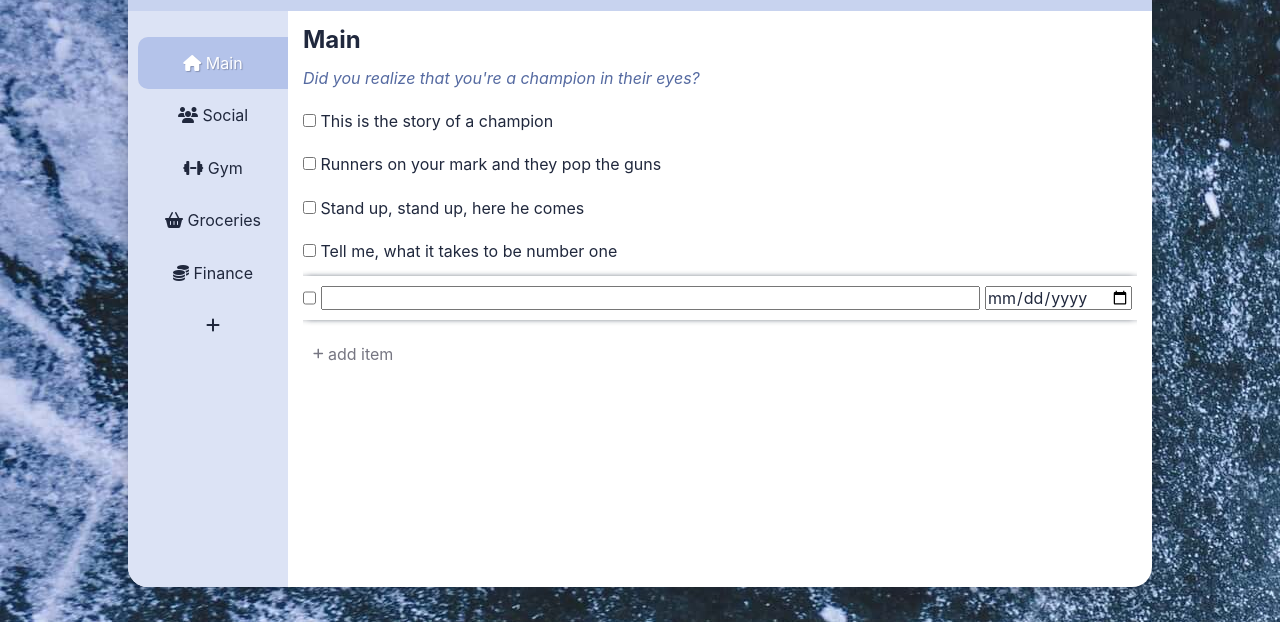
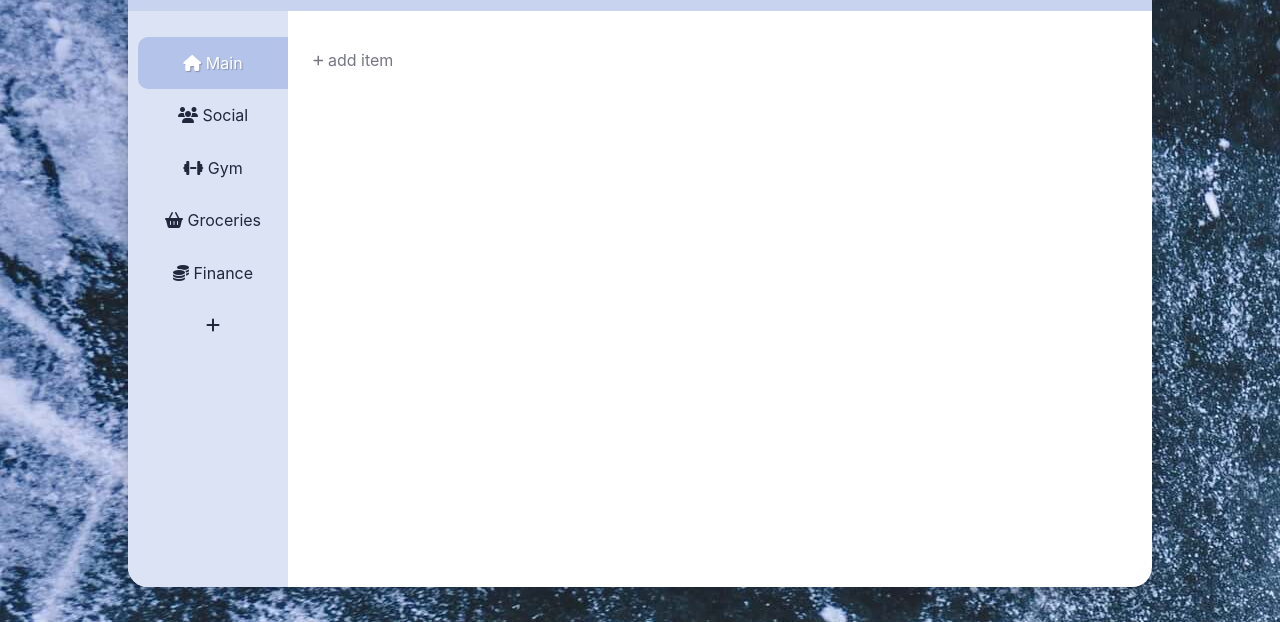
Before and after one commit to remtaine/todo-list, a website built with webpack: page src/html/main.html in a window 1280 px wide. Shown: the part 133-755 px from the top of the page. Built offline with nearby package versions, Linux system fonts and the light colour scheme.

Commit message:
remove generated html

```diff
--- a/src/html/layout/list.html
+++ b/src/html/layout/list.html
@@ -1,12 +1,7 @@
 <section id="list-current">
-    <h2 id="title">Main</h2>
-    <p id="description">Did you realize that you're a champion in their eyes?</p>
-    <ul>
-        <li class="list-text"><input type="checkbox" /> This is the story of a champion</li>
-        <li class="list-text"><input type="checkbox" /> Runners on your mark and they pop the guns</li>
-        <li class="list-text"><input type="checkbox" /> Stand up, stand up, here he comes</li>
-        <li class="list-text"><input type="checkbox" /> Tell me, what it takes to be number one</li>
-        <li class="list-edit"><input type="checkbox" /><input type="text"/><input type="date"/></li>
-        <li class="add"><button><i class="fas fa-plus fa-xs"></i> <span id="list-add-text">add item</span></button></li>
+    <h2 id="list-title"></h2>
+    <p id="list-description"></p>
+    <ul id="list-items">
+        <li id="list-add"><button><i class="fas fa-plus fa-xs"></i> <span id="list-add-text">add item</span></button></li>
     </ul>
 </section>
```
